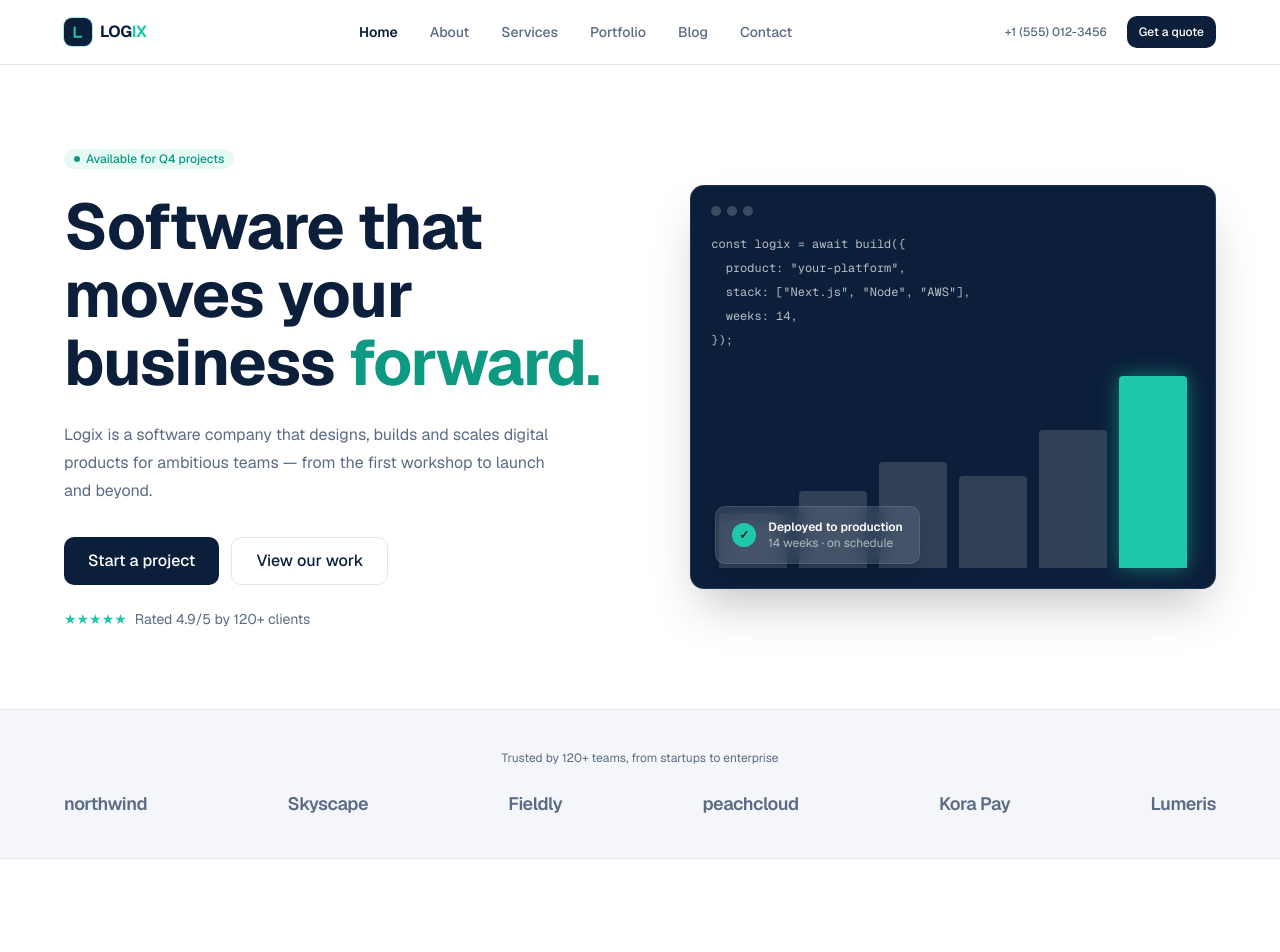
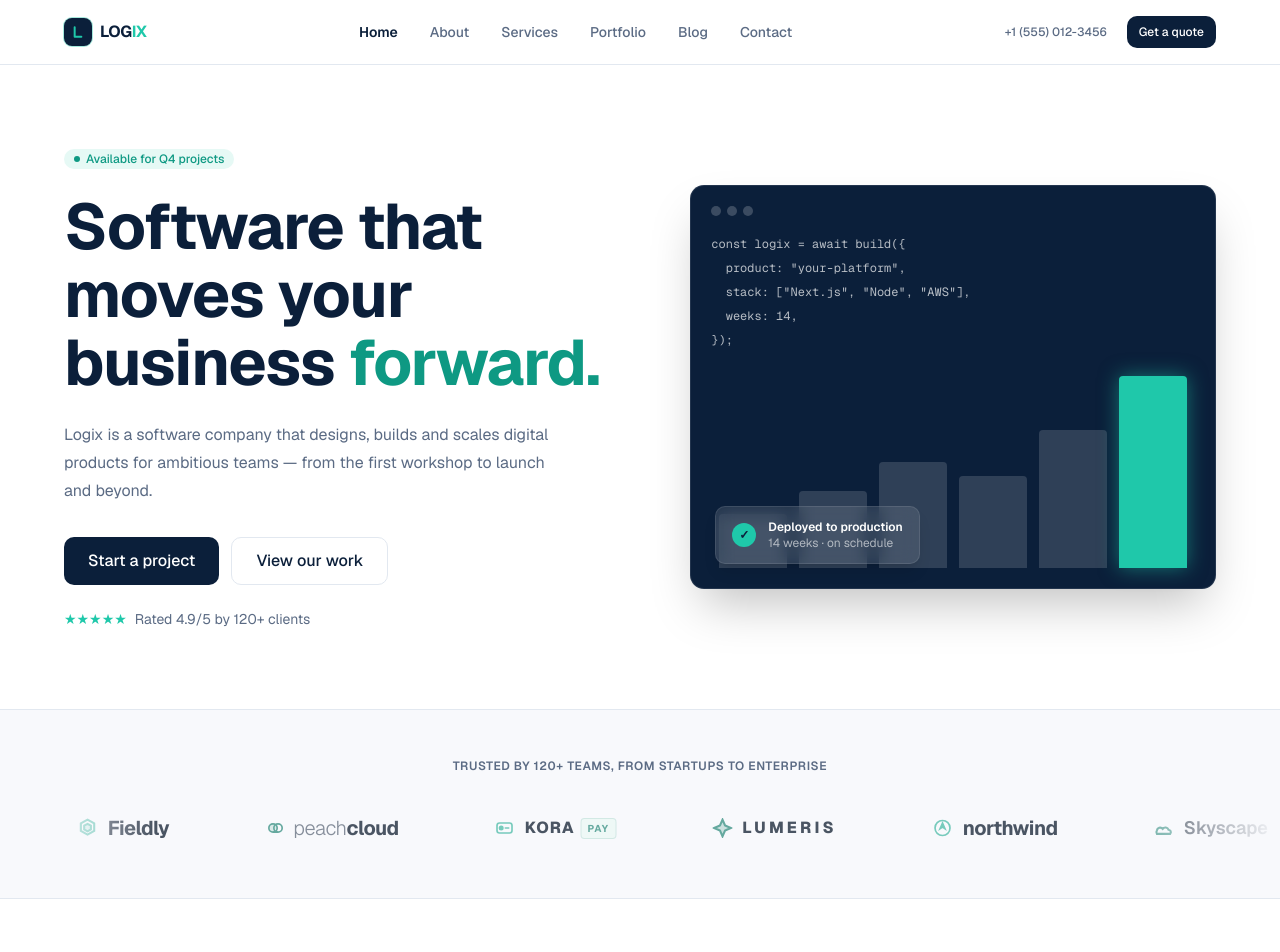
Before and after one commit to Abdullah-Developer68/logix, a Next.js app: page / in a window 1280 px wide. Shown: the top 952 px of the page. Built offline with nearby package versions, Linux system fonts and the light colour scheme.

Commit message:
feat: improve brand typography and add infinite horizontal sliding marquee to clients section

```diff
--- a/src/app/layout.tsx
+++ b/src/app/layout.tsx
@@ -23,7 +23,7 @@ export default function RootLayout({ children }: LayoutProps<"/">) {
       lang="en"
       className={`${geistSans.variable} ${geistMono.variable} h-full antialiased`}
     >
-      <body className="min-h-full flex flex-col">{children}</body>
+      <body className={`${geistSans.className} min-h-full flex flex-col font-sans antialiased`}>{children}</body>
     </html>
   );
 }
--- a/src/components/sections/clients.tsx
+++ b/src/components/sections/clients.tsx
@@ -2,47 +2,135 @@
 
 import { motion } from "framer-motion";
 
-const clients = ["northwind", "Skyscape", "Fieldly", "peachcloud", "Kora Pay", "Lumeris"];
+const clientLogos = [
+  {
+    name: "northwind",
+    render: () => (
+      <div className="flex items-center gap-2.5">
+        <svg className="size-5 text-brand shrink-0" viewBox="0 0 24 24" fill="none" stroke="currentColor" strokeWidth="2">
+          <circle cx="12" cy="12" r="9" />
+          <polygon points="12 6 15 13 12 11 9 13" fill="currentColor" />
+        </svg>
+        <span className="text-xl font-bold tracking-tight text-primary font-sans lowercase">
+          northwind
+        </span>
+      </div>
+    ),
+  },
+  {
+    name: "Skyscape",
+    render: () => (
+      <div className="flex items-center gap-2.5">
+        <svg className="size-5 text-brand-strong shrink-0" viewBox="0 0 24 24" fill="none" stroke="currentColor" strokeWidth="2.5">
+          <path d="M4 15a4 4 0 0 1 7-2 4 4 0 0 1 7 1 3 3 0 0 1 2 5H4a4 4 0 0 1 0-4z" />
+        </svg>
+        <span className="text-lg font-semibold tracking-normal text-primary font-sans">
+          Skyscape
+        </span>
+      </div>
+    ),
+  },
+  {
+    name: "Fieldly",
+    render: () => (
+      <div className="flex items-center gap-2.5">
+        <svg className="size-5 text-brand shrink-0" viewBox="0 0 24 24" fill="none" stroke="currentColor" strokeWidth="2.5">
+          <path d="M12 2l8 4.5v9L12 20l-8-4.5v-9L12 2z" />
+          <path d="M12 7l4 2.25v4.5L12 16l-4-2.25v-4.5L12 7z" fill="currentColor" fillOpacity="0.25" />
+        </svg>
+        <span className="text-xl font-bold tracking-tight text-primary font-sans">
+          Fieldly
+        </span>
+      </div>
+    ),
+  },
+  {
+    name: "peachcloud",
+    render: () => (
+      <div className="flex items-center gap-2">
+        <svg className="size-5 text-brand-strong shrink-0" viewBox="0 0 24 24" fill="none" stroke="currentColor" strokeWidth="2">
+          <circle cx="9" cy="12" r="5" fill="currentColor" fillOpacity="0.2" />
+          <circle cx="15" cy="12" r="5" />
+          <path d="M9 17h6" />
+        </svg>
+        <div className="flex items-baseline text-xl font-sans tracking-tight">
+          <span className="font-light text-muted-foreground">peach</span>
+          <span className="font-bold text-primary">cloud</span>
+        </div>
+      </div>
+    ),
+  },
+  {
+    name: "Kora Pay",
+    render: () => (
+      <div className="flex items-center gap-2.5">
+        <svg className="size-5 text-brand shrink-0" viewBox="0 0 24 24" fill="none" stroke="currentColor" strokeWidth="2">
+          <rect x="3" y="6" width="18" height="12" rx="3" />
+          <circle cx="8" cy="12" r="2" fill="currentColor" />
+          <path d="M13 12h4" strokeWidth="2" strokeLinecap="round" />
+        </svg>
+        <div className="flex items-center gap-1.5 font-sans">
+          <span className="text-base font-extrabold tracking-wider text-primary uppercase">
+            KORA
+          </span>
+          <span className="text-[10px] font-bold tracking-widest text-brand-strong bg-accent px-1.5 py-0.5 rounded border border-brand-strong/20 uppercase">
+            PAY
+          </span>
+        </div>
+      </div>
+    ),
+  },
+  {
+    name: "Lumeris",
+    render: () => (
+      <div className="flex items-center gap-2.5">
+        <svg className="size-5 text-brand-strong shrink-0" viewBox="0 0 24 24" fill="none" stroke="currentColor" strokeWidth="2.5">
+          <polygon points="12 2 15 9 22 12 15 15 12 22 9 15 2 12 9 9" fill="currentColor" fillOpacity="0.3" />
+        </svg>
+        <span className="text-base font-extrabold tracking-[0.2em] text-primary uppercase font-sans">
+          LUMERIS
+        </span>
+      </div>
+    ),
+  },
+];
+
+// Duplicate items twice to ensure a completely seamless continuous infinite loop
+const marqueeItems = [...clientLogos, ...clientLogos, ...clientLogos];
 
 export function Clients() {
   return (
-    <section className="border-y border-border bg-muted">
-      <div className="container-x py-10 text-center">
-        <motion.p
-          initial={{ opacity: 0 }}
-          whileInView={{ opacity: 1 }}
-          viewport={{ once: true }}
-          transition={{ duration: 0.5 }}
-          className="text-xs text-muted-foreground"
+    <section className="border-y border-border bg-muted/60 py-12 overflow-hidden">
+      <div className="container-x text-center mb-8">
+        <p className="text-xs font-semibold tracking-wider uppercase text-muted-foreground">
+          Trusted by 120+ teams, from startups to enterprise
+        </p>
+      </div>
+
+      {/* Infinite Horizontal Marquee Container with Gradient Edge Masks */}
+      <div
+        className="relative w-full overflow-hidden"
+        style={{
+          maskImage: "linear-gradient(to right, transparent, black 12%, black 88%, transparent)",
+          WebkitMaskImage: "linear-gradient(to right, transparent, black 12%, black 88%, transparent)",
+        }}
+      >
+        <motion.div
+          className="flex w-max items-center gap-16 sm:gap-24 py-2"
+          animate={{ x: ["0%", "-33.333%"] }}
+          transition={{
+            ease: "linear",
+            duration: 22,
+            repeat: Infinity,
+          }}
         >
-          Trusted by 120+ teams, from startups to enterprise
-        </motion.p>
-        <motion.div
-          initial="hidden"
-          whileInView="visible"
-          viewport={{ once: true }}
-          variants={{
-            hidden: { opacity: 0 },
-            visible: {
-              opacity: 1,
-              transition: { staggerChildren: 0.08 },
-            },
-          }}
-          className="mt-6 flex flex-wrap items-center justify-between gap-x-10 gap-y-4"
-        >
-          {clients.map((c) => (
-            <motion.span
-              key={c}
-              variants={{
-                hidden: { opacity: 0, y: 10 },
-                visible: { opacity: 1, y: 0 },
-              }}
-              whileHover={{ scale: 1.05, color: "var(--foreground)" }}
-              transition={{ duration: 0.2 }}
-              className="text-lg font-semibold tracking-tight text-muted-foreground transition-colors cursor-default"
+          {marqueeItems.map((client, index) => (
+            <div
+              key={`${client.name}-${index}`}
+              className="flex items-center opacity-75 hover:opacity-100 transition-all duration-300 hover:scale-105 cursor-pointer select-none shrink-0 grayscale-[35%] hover:grayscale-0"
             >
-              {c}
-            </motion.span>
+              {client.render()}
+            </div>
           ))}
         </motion.div>
       </div>
```
